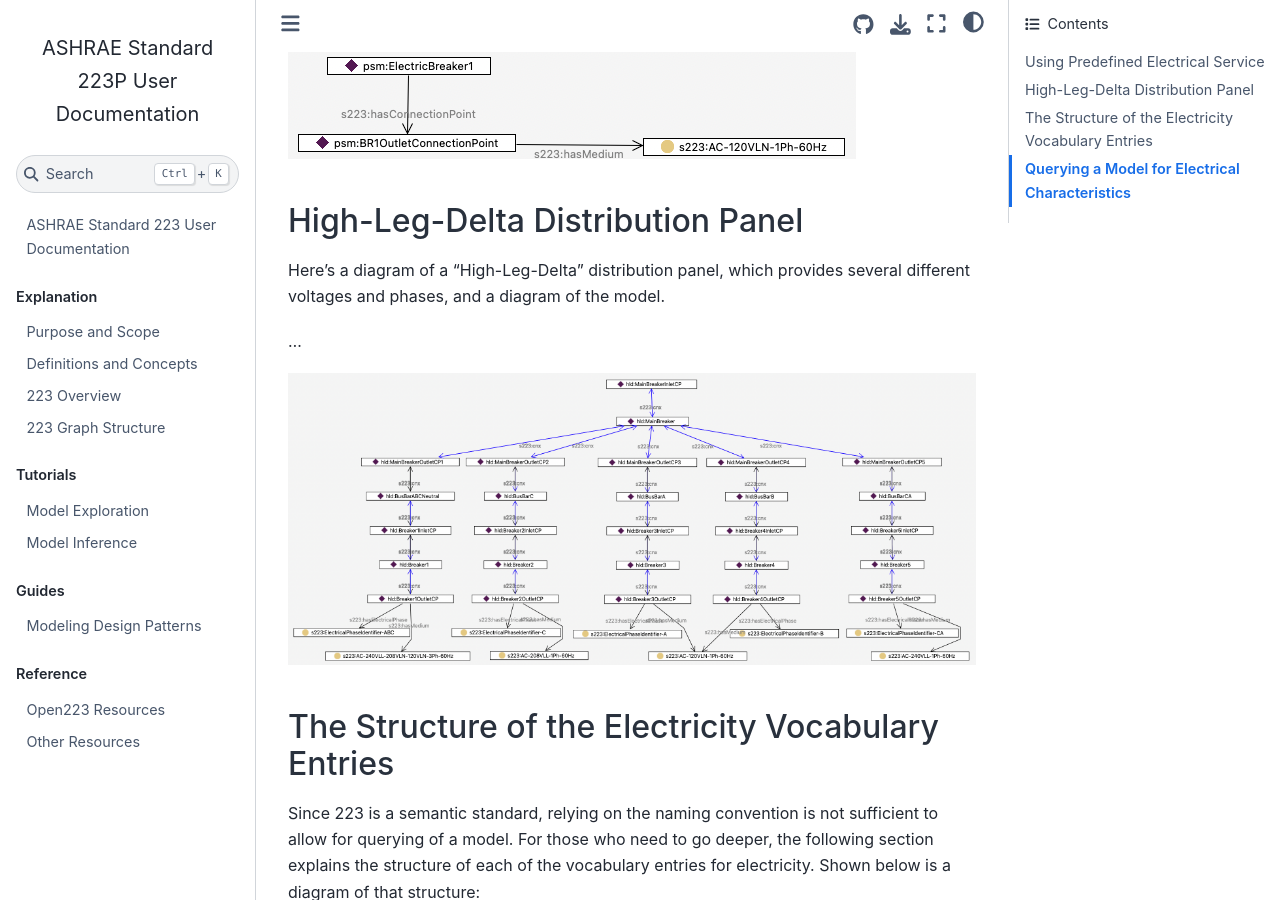
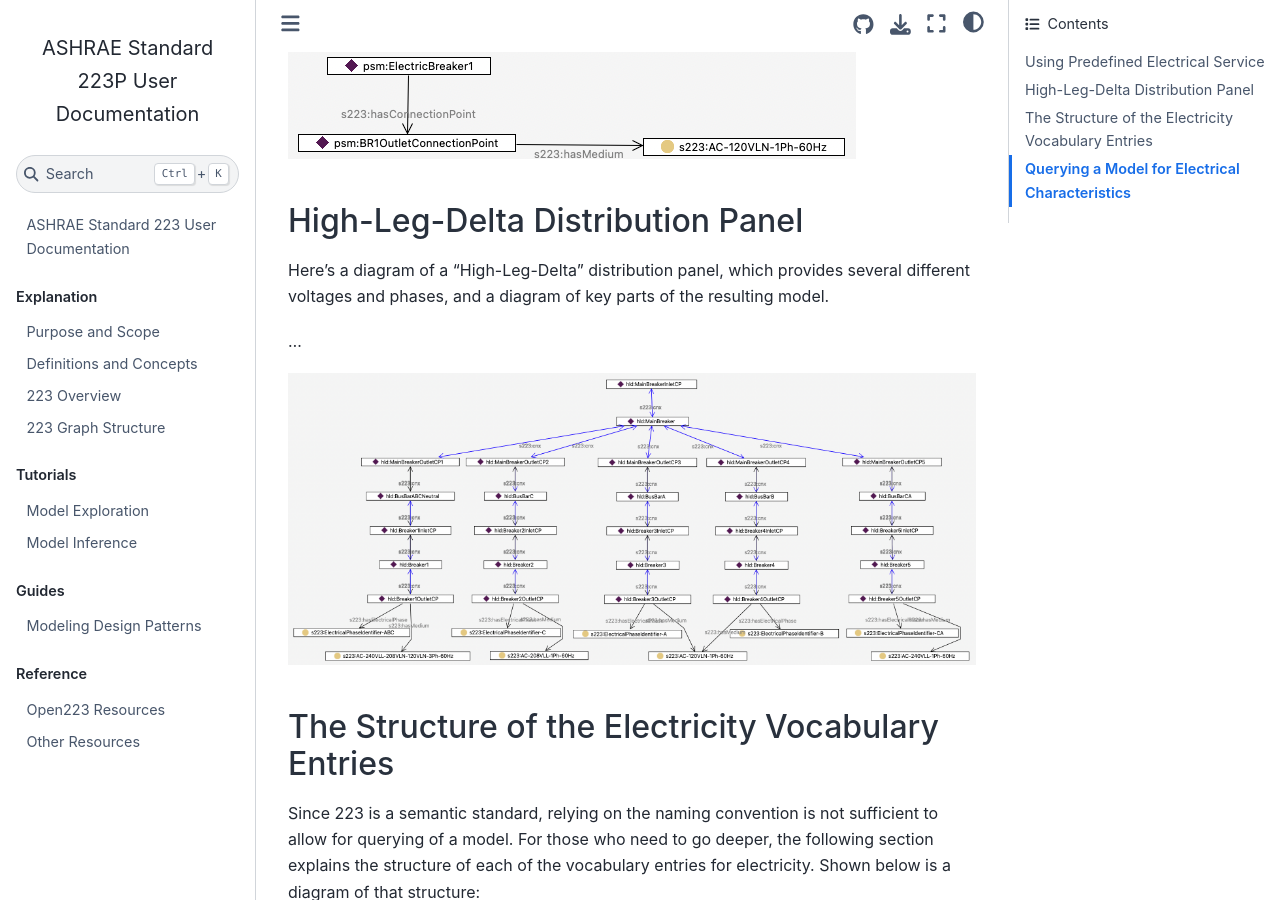
Before and after one commit to open223/docs.open223.info, a Jupyter Book: the page built from guides/modeling-electricity.md, in a window 1280 px wide and 900 px high, scrolled down 1077 px. Built offline with Jupyter Book 1.0.4 settings and Sphinx 7.4.7 and the Sphinx Book theme 1.1.4, drawn with Linux system fonts in a browser that asks for light colours.

Commit message:
Update modeling-electricity.md

```diff
--- a/guides/modeling-electricity.md
+++ b/guides/modeling-electricity.md
@@ -19,7 +19,7 @@
 ![ACServiceExample](images/guides-AC-service-example.png)
 
 ## High-Leg-Delta Distribution Panel
-Here's a diagram of a "High-Leg-Delta" distribution panel, which provides several different voltages and phases, and a diagram of the model.
+Here's a diagram of a "High-Leg-Delta" distribution panel, which provides several different voltages and phases, and a diagram of key parts of the resulting model.
 
 ...
 
```
